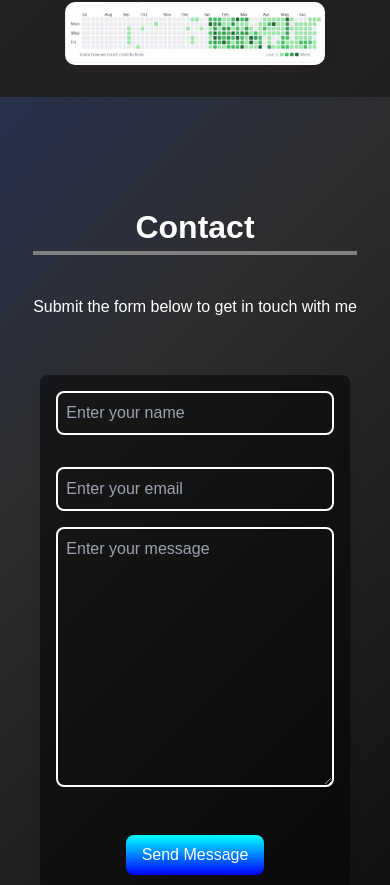
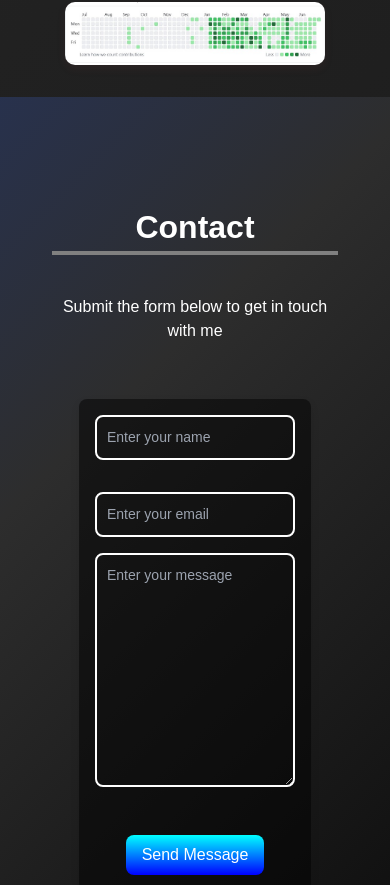
Before and after one commit to Amarjeet113/React-Portfolio, a React (Create React App) app: page / in a window 390 px wide. Shown: the part 9144-10029 px from the top of the page. Built offline with nearby package versions, Linux system fonts and the light colour scheme.

Commit message:
Update Contact.module.css

```diff
--- a/src/components/Contact.module.css
+++ b/src/components/Contact.module.css
@@ -110,32 +110,22 @@ body {
 /* Media Queries for Responsive Design */
 
 @media (max-width: 1024px) {
-    .headingText {
-    font-size: 2rem;
-  }
-
-  .form {
-    max-width: 100%;
-    padding: 1rem;
-  }
-
-  .button {
-    padding: 0.5rem 1rem;
+  .content {
+    padding: 0 5%;
   }
 }
 
 @media (max-width: 768px) {
-    .headingText {
-    font-size: 2rem;
+  .headingText {
+    font-size: 3rem;
   }
 
   .form {
-    max-width: 100%;
-    padding: 1rem;
+    max-width: 80%;
   }
 
-  .button {
-    padding: 0.5rem 1rem;
+  .content {
+    margin: 8% 5%;
   }
 }
 
@@ -153,3 +143,22 @@ body {
     padding: 0.5rem 1rem;
   }
 }
+/* Increase the font size of the form labels and input fields */
+.input,
+.textarea,
+.label {
+  font-size: 14px;
+}
+
+/* Increase the padding around the input fields */
+.input,
+.textarea {
+  padding: 10px;
+}
+
+/* Make the form container wider on smaller screens */
+@media (max-width: 768px) {
+  .formContainer {
+    width: 90%;
+  }
+}
```
